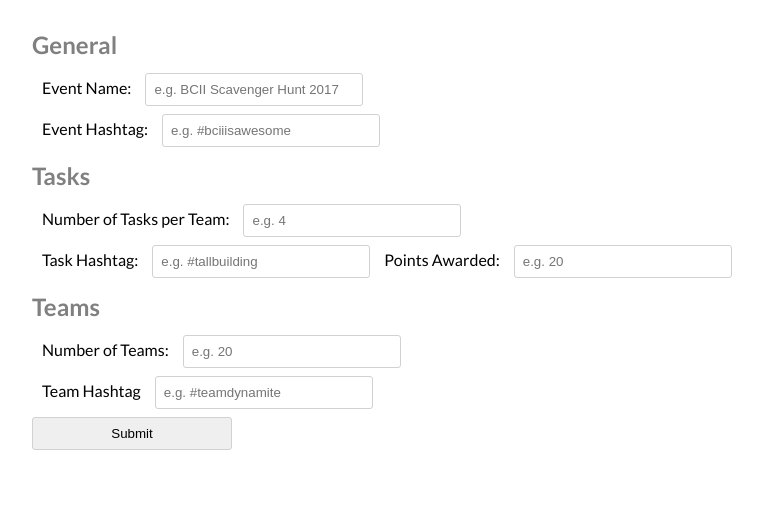
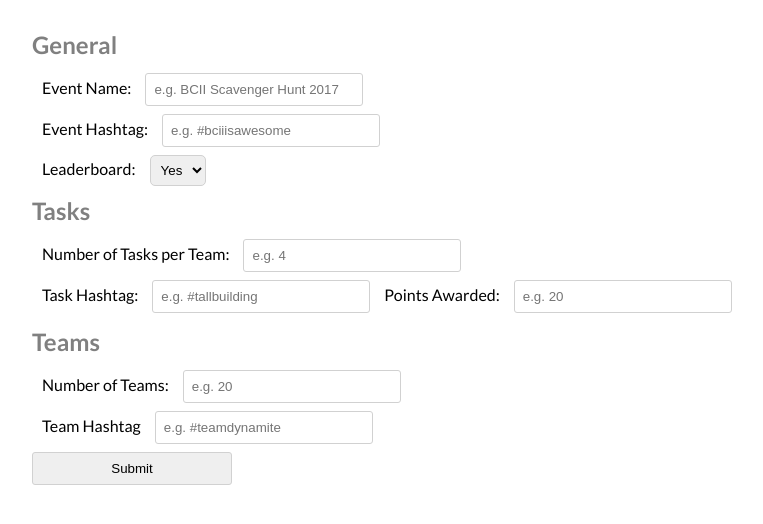
Before and after one commit to ASXBUDDIES/effective-update, a Node project: template views/setup.hbs in a window 1280 px wide. Shown: the part 51-575 px from the top of the page, without its empty margins (8-771 px from the left). Run offline with Node 20 templates, Linux system fonts and the light colour scheme; the template is opened without the code that fills it, so the values that code supplies are empty; some libraries are stand-ins or nearby versions.

Commit message:
Added ability to have no leaderboard

```diff
--- a/public/javascripts/setup.js
+++ b/public/javascripts/setup.js
@@ -32,4 +32,26 @@ $(function() {
             ].join(""));
         }
     });
+
+    $(".leaderboardQuestion").on("change", function() {
+        var val = this.value;
+
+        if (val == 0) {
+            hideLeaderboard();
+        } else {
+            showLeaderboard();
+        }
+    });
 });
+
+function showLeaderboard() {
+    console.log("showing");
+    $(".leaderboardSetup").show(300);
+    $(".break").hide();
+}
+
+function hideLeaderboard() {
+    console.log("hiding");
+    $(".leaderboardSetup").hide(300);
+    $(".break").show();
+}
--- a/public/stylesheets/style.css
+++ b/public/stylesheets/style.css
@@ -72,7 +72,7 @@ h1 {
     margin: auto;
     box-shadow: 0px 0px 5px;
     max-width: 500px;
-    max-height: 370px;
+    max-height: 260px;
 }
 
 .leftHolder {
@@ -97,7 +97,7 @@ h1 {
 .tweetText {
     font-family: 'Lato', sans-serif;
     margin-bottom: 10px;
-    font-size: 17pt;
+    font-size: 15pt;
     min-height: 75px;
 }
 
@@ -144,3 +144,11 @@ h1 {
     box-shadow: 0px 0px 10px deepskyblue;
     cursor: pointer;
 }
+
+
+select {
+    border: 1px solid #d1d1d1;
+    padding: 6px;
+    border-radius: 5px;
+    margin-top: 4px;
+}
--- a/views/index.hbs
+++ b/views/index.hbs
@@ -19,13 +19,13 @@
             <h2 class="mainHashtags">#BCII | #TEAMNAME | #TASKNAME</h2>
         </nav>
         <main class="tweetHolder">
-            <div class="tweet">
+            <div class="tweet" hidden>
 
             </div>
-            <div class="tweet">
+            <div class="tweet" hidden>
 
             </div>
-            <div class="tweet">
+            <div class="tweet" hidden>
 
             </div>
         </main>
--- a/views/setup.hbs
+++ b/views/setup.hbs
@@ -1,6 +1,7 @@
 <!doctype html>
 
 <html>
+
 <head>
     <title>BCII Twitterwall | Setup</title>
     <meta charset="UTF-8">
@@ -24,6 +25,15 @@
             <br>
             <label>Event Hashtag:</label>
             <input name="eventHashtag" placeholder="e.g. #bciiisawesome">
+            <br>
+            <label>Leaderboard:</label>
+            <select name="leaderboard" class="leaderboardQuestion">
+                <option value="1">Yes</option>
+                <option value="0">No</option>
+            </select>
+            <br class="break" hidden>
+            <br class="break" hidden>
+            <div class="leaderboardSetup">
                 <h2>Tasks</h2>
                 <label>Number of Tasks per Team:</label>
                 <input class="numberOfTasks" name="numberOfTasks" placeholder="e.g. 4">
@@ -44,8 +54,10 @@
                         <input name="teamHashtag0" placeholder="e.g. #teamdynamite">
                     </div>
                 </div>
+            </div>
             <input class="submitButton" type="submit" name="Submit">
         </form>
     </section>
 </body>
+
 </html>
```
Also changed, not shown: public/javascripts/main.js (+9 -5 lines), 1 other file. Lines whose indentation alone changed are shown as unchanged.
